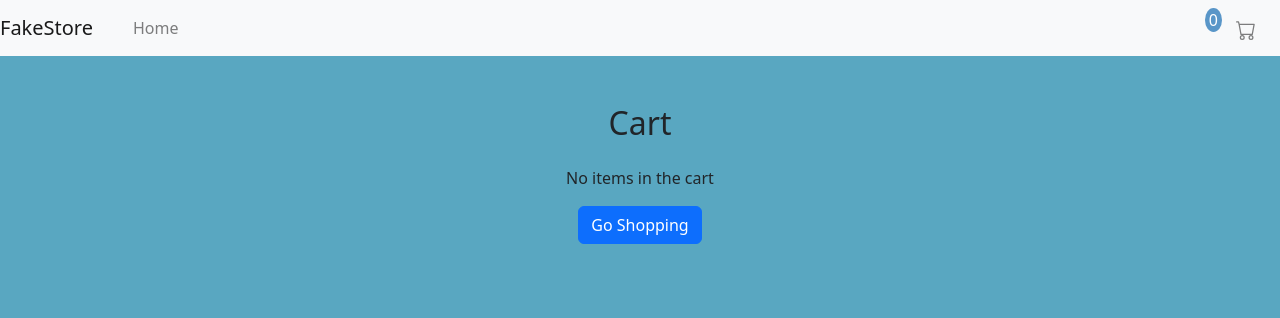
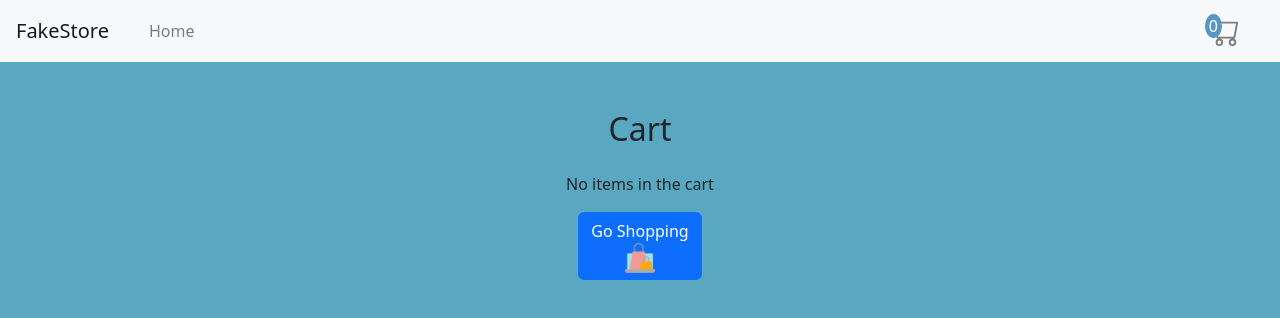
Before and after one commit to Ahmd-Abed/Fake-Store, a React (Create React App) app: page /cart in a window 1280 px wide. Shown: the top 318 px of the page. Built offline with nearby package versions, Linux system fonts and the light colour scheme.

Commit message:
chang style

```diff
--- a/src/Components/CartProduct.js
+++ b/src/Components/CartProduct.js
@@ -1,6 +1,7 @@
 import React from 'react';
 import { Link } from 'react-router-dom';
 import RemoveImage from '../assets/remove.png'
+import shopImage from '../assets/shop.png'
 const CartProduct = ({ cartItems,onRemoveFromCart}) => {
     return (
         <div className="container mt-5">
@@ -9,7 +10,7 @@ const CartProduct = ({ cartItems,onRemoveFromCart}) => {
                 <div className='mx-auto text-center'>
                     <p>No items in the cart</p>
                     <Link to="/" className="btn btn-primary">
-                        Go Shopping
+                        Go Shopping<br></br><img src={shopImage }style={{   width: '30px', height: '30px' }} />
                     </Link>
                 </div>
             ) : (
--- a/src/Components/NavBar.js
+++ b/src/Components/NavBar.js
@@ -5,7 +5,7 @@ const NavBar = ({cartCount}) => {
 
     // const [count, setCount] = useState(0)
     return (
-        <nav className="navbar navbar-expand navbar-light bg-light">
+        <nav className=" px-3 navbar navbar-expand navbar-light bg-light">
             <div className="container-fluid">
                 <Link to="/" className="navbar-brand">
                     FakeStore
@@ -22,7 +22,7 @@ const NavBar = ({cartCount}) => {
                         </li>
                         <li className='nav-item'>
                         <Link to="/cart" className="nav-link">
-                            <svg xmlns="http://www.w3.org/2000/svg" width="20" height="20" fill="currentColor" class="bi bi-cart" viewBox="0 0 16 16">
+                            <svg xmlns="http://www.w3.org/2000/svg" width="30" height="30" fill="currentColor" class="bi bi-cart" viewBox="0 0 16 16">
                                 <path d="M0 1.5A.5.5 0 0 1 .5 1H2a.5.5 0 0 1 .485.379L2.89 3H14.5a.5.5 0 0 1 .491.592l-1.5 8A.5.5 0 0 1 13 12H4a.5.5 0 0 1-.491-.408L2.01 3.607 1.61 2H.5a.5.5 0 0 1-.5-.5M3.102 4l1.313 7h8.17l1.313-7zM5 12a2 2 0 1 0 0 4 2 2 0 0 0 0-4m7 0a2 2 0 1 0 0 4 2 2 0 0 0 0-4m-7 1a1 1 0 1 1 0 2 1 1 0 0 1 0-2m7 0a1 1 0 1 1 0 2 1 1 0 0 1 0-2" />
                             </svg>
                             <span className='card-count-product' style={{
```
Also changed, not shown: src/assets/shop.png (added).
